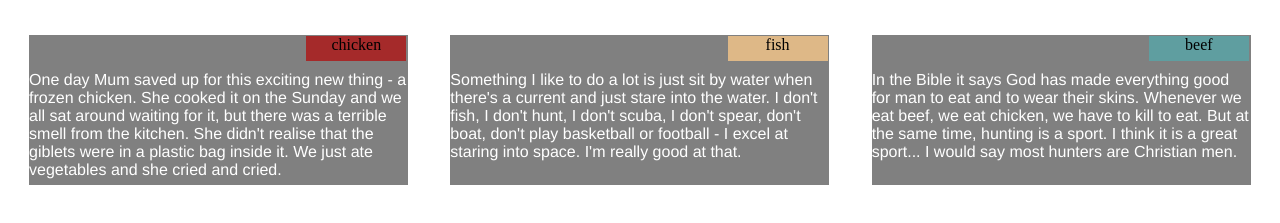
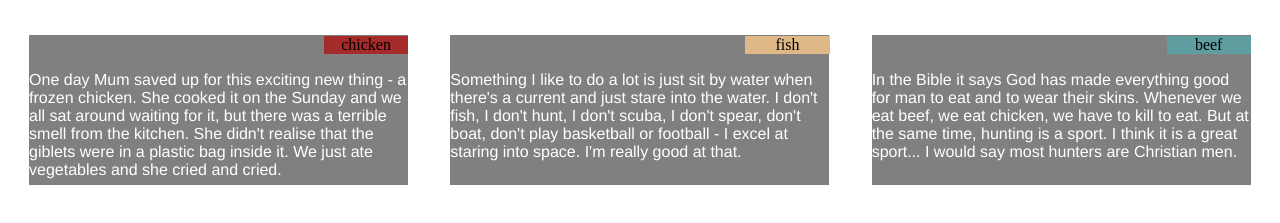
Before and after one commit to sureshgandikota/module2-solution, a plain HTML site: page index.html in a window 1280 px wide. Shown: the part 61-284 px from the top of the page. Drawn offline with Linux system fonts and the light colour scheme.

Commit message:
deleted bootstrap files1

```diff
--- a/css/styles.css
+++ b/css/styles.css
@@ -23,11 +23,11 @@ div p {
 span{
 		position: relative;
   	text-align: center;
-  	top : 17px;
-  	right: 23Px;
+  	top : 0.5px;
+  	right: 5%;
   	float : right;
-  	width: 100px;
-  	height: 25px;
+  	width: 20%;
+  	height: 20%;
 	float: right;
 	border: 1px black;
 	color: black;
@@ -59,7 +59,20 @@ div.titleSection{
 @media (min-width: 992px) {
   .col-lg-1, .col-lg-2, .col-lg-3, .col-lg-4, .col-lg-5, .col-lg-6, .col-lg-7, .col-lg-8, .col-lg-9, .col-lg-10, .col-lg-11, .col-lg-12 {
     float: left;
+  }
 
+  span{
+
+ 	position: relative;
+  	text-align: center;
+  	top : 17.5px;
+  	right: 5%;
+  	float : right;
+  	width: 20%;
+  	height: 20%;
+	float: right;
+	border: 1px black;
+	color: black;
   }
   .col-lg-1 {
     width: 8.33%;
@@ -102,8 +115,23 @@ div.titleSection{
 @media (min-width: 768px) and (max-width: 991px) {
   .col-md-1, .col-md-2, .col-md-3, .col-md-4, .col-md-5, .col-md-6, .col-md-7, .col-md-8, .col-md-9, .col-md-10, .col-md-11, .col-md-12 {
     float: left;
+    top : 16.5px;
 
   }
+    span{
+
+ 	position: relative;
+  	text-align: center;
+  	top : 16px;
+  	right: 5%;
+  	float : right;
+  	width: 20%;
+  	height: 20%;
+	float: right;
+	border: 1px black;
+	color: black;
+  }
+
   .col-md-1 {
     width: 8.33%;
   }
```
